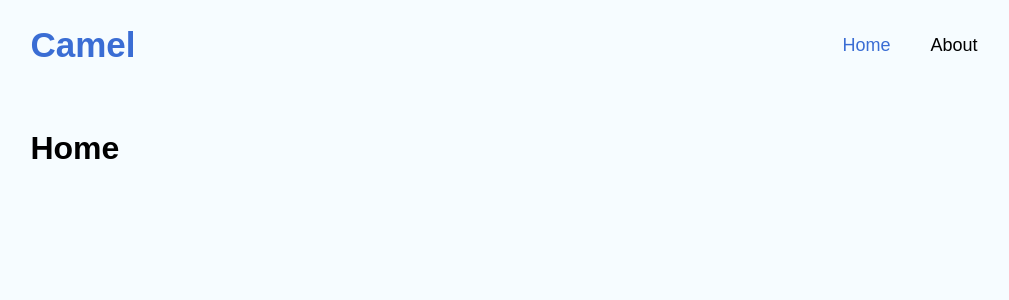
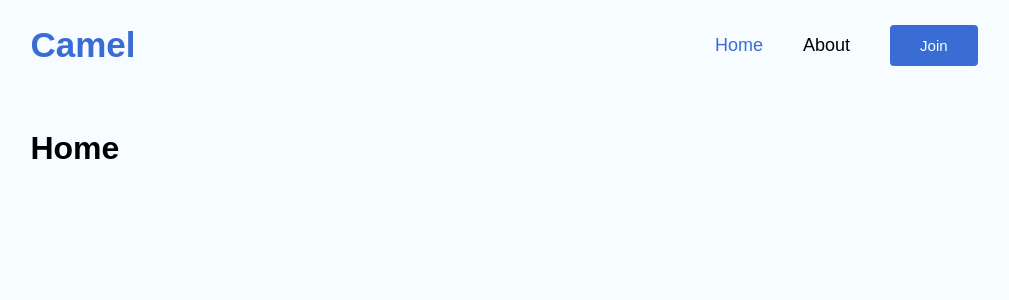
Before and after one commit to gfrnca/ReactBlogCamel, a React (Create React App) app: page / in a window 1280 px wide. Shown: the top 300 px of the page, without its empty margins (136-1145 px from the left). Built offline with nearby package versions, Linux system fonts and the light colour scheme.

Commit message:
Criado estilo btn-cta & adicionado um botão de autenticação na navbar

```diff
--- a/src/App.js
+++ b/src/App.js
@@ -6,10 +6,12 @@ import './App.css';
 
 // Components
 import Navbar from './components/organisms/Navbar/Navbar';
-import About from './pages/About/About';
 
 // Pages
 import Home from './pages/Home/Home';
+import About from './pages/About/About';
+import Login from './pages/Login/Login';
+import Register from './pages/Register/Register';
 
 
 
@@ -24,6 +26,8 @@ function App() {
           <Routes>
             <Route path='/' element={<Home />} />
             <Route path='/about' element={<About />} />
+            <Route path='/login' element={<Login />} />
+            <Route path='/register' element={<Register />} />
           </Routes>
         </div>
       </BrowserRouter>
--- a/src/components/organisms/Navbar/Navbar.js
+++ b/src/components/organisms/Navbar/Navbar.js
@@ -25,6 +25,13 @@ const Navbar = () => {
             About
           </NavLink>
         </li>
+        <li>
+          <NavLink to='/login'>
+            <button className='btn-cta'>
+              Join
+            </button>
+          </NavLink>
+        </li>
       </ul>
     </nav>
   )
--- a/src/components/organisms/Navbar/Navbar.module.css
+++ b/src/components/organisms/Navbar/Navbar.module.css
@@ -13,6 +13,7 @@
 
 .navbar ul {
   display: flex;
+  align-items: center;
 }
 
 .navbar ul li {
--- a/src/index.css
+++ b/src/index.css
@@ -1,7 +1,11 @@
+* {
+  font-family: 'Ubuntu', sans-serif;
+  -webkit-font-smoothing: antialiased;
+}
+
 body {
   background: #F6FCFF;
   margin: 0;
-  font-family: 'Ubuntu', sans-serif;
   -webkit-font-smoothing: antialiased;
   -moz-osx-font-smoothing: grayscale;
 }
@@ -10,3 +14,18 @@ a {
   text-decoration: none;
   color: unset;
 }
+
+/* Buttons */
+.btn-cta {
+  padding: 12px 30px;
+  background: #3a6dd4;
+  border: none;
+  color: white;
+  border-radius: 4px;
+  font-size: 15px;
+  cursor: pointer;
+}
+
+.btn-cta:hover {
+  background: #2e65d1;
+}
```
Also changed, not shown: src/pages/Register/Register.js (line endings or trailing spaces).
